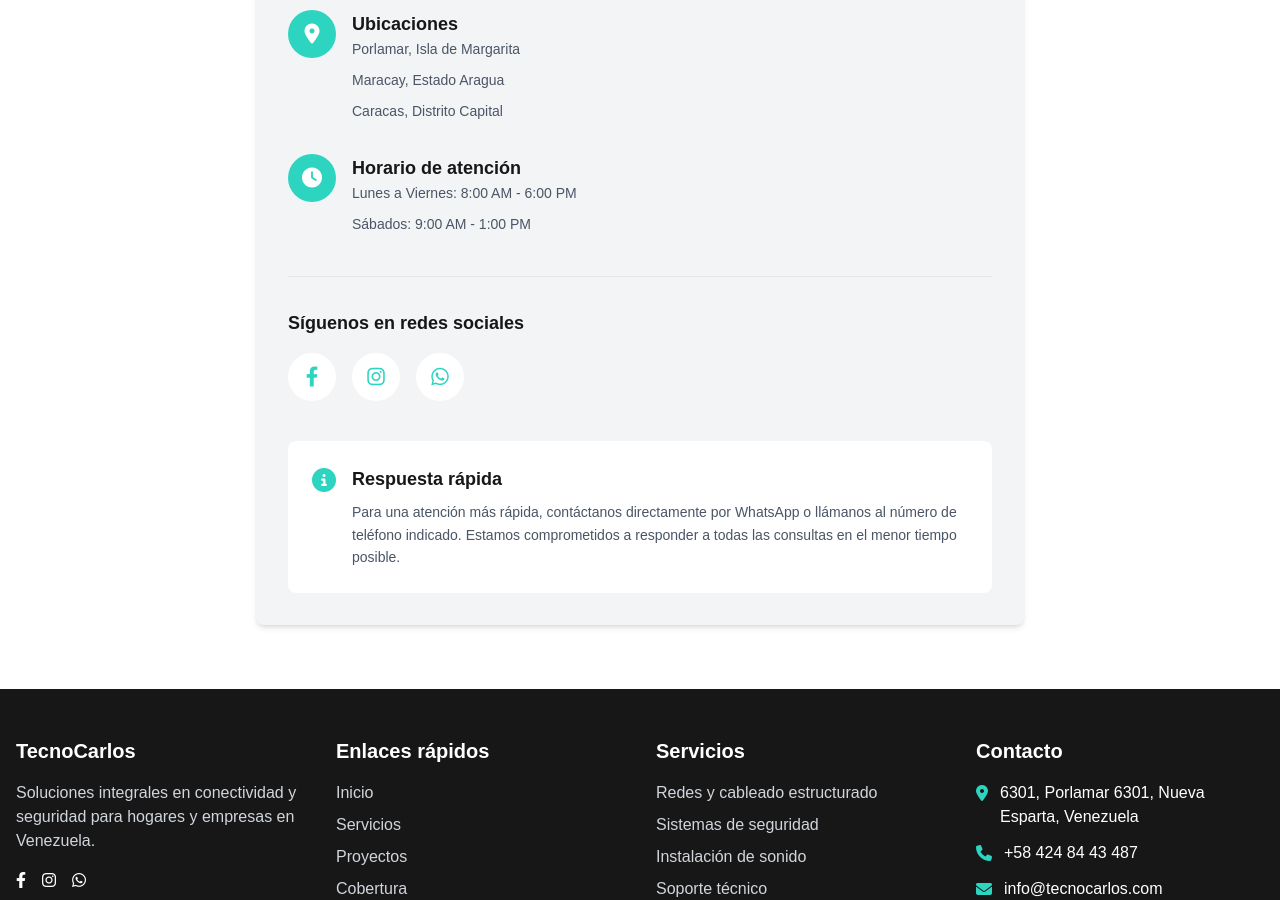
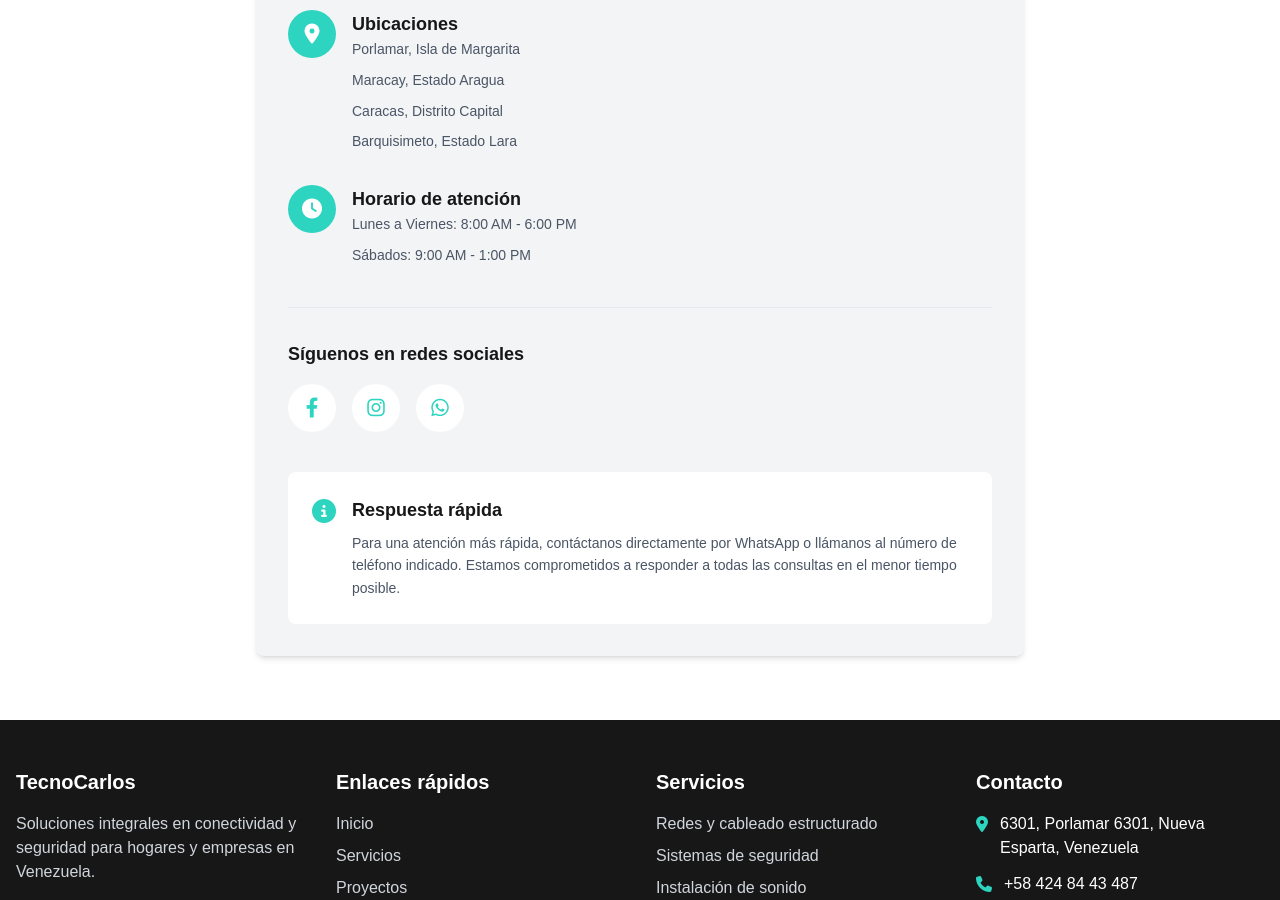
Before and after one commit to riugamine/tecnocarlosve, a Next.js app: page / in a window 1280 px wide. Shown: the part 4880-5780 px from the top of the page. Built offline with nearby package versions, Linux system fonts and the light colour scheme.

Commit message:
add new location in contact info component

```diff
--- a/src/app/sections/Contact.tsx
+++ b/src/app/sections/Contact.tsx
@@ -49,7 +49,8 @@ const Contact = () => {
                   <h4 className={`font-bold text-lg ${theme === 'dark' ? 'text-white' : ''}`}>Ubicaciones</h4>
                   <p className={`${theme === 'dark' ? 'text-gray-300' : 'text-gray-600'} text-sm leading-relaxed mb-2`}>Porlamar, Isla de Margarita</p>
                   <p className={`${theme === 'dark' ? 'text-gray-300' : 'text-gray-600'} text-sm leading-relaxed mb-2`}>Maracay, Estado Aragua</p>
-                  <p className={`${theme === 'dark' ? 'text-gray-300' : 'text-gray-600'} text-sm leading-relaxed`}>Caracas, Distrito Capital</p>
+                  <p className={`${theme === 'dark' ? 'text-gray-300' : 'text-gray-600'} text-sm leading-relaxed mb-2`}>Caracas, Distrito Capital</p>
+                  <p className={`${theme === 'dark' ? 'text-gray-300' : 'text-gray-600'} text-sm leading-relaxed`}>Barquisimeto, Estado Lara</p>
                 </div>
               </div>
 
```
